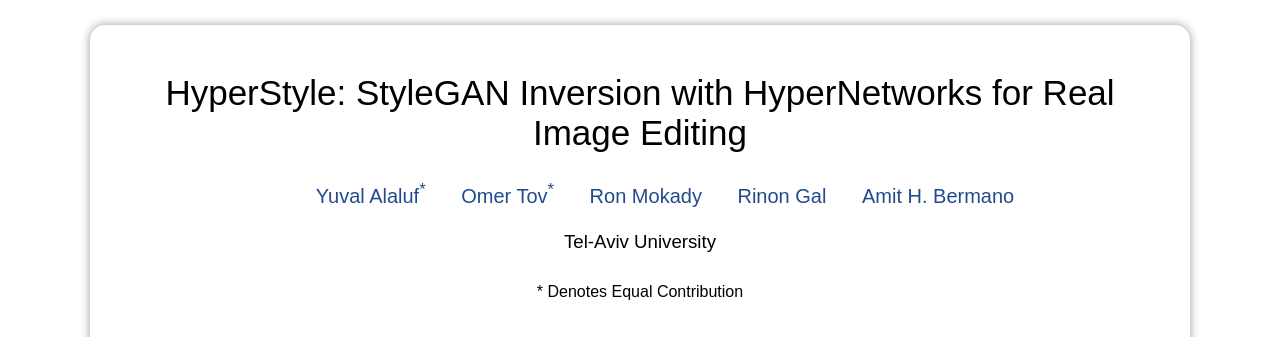
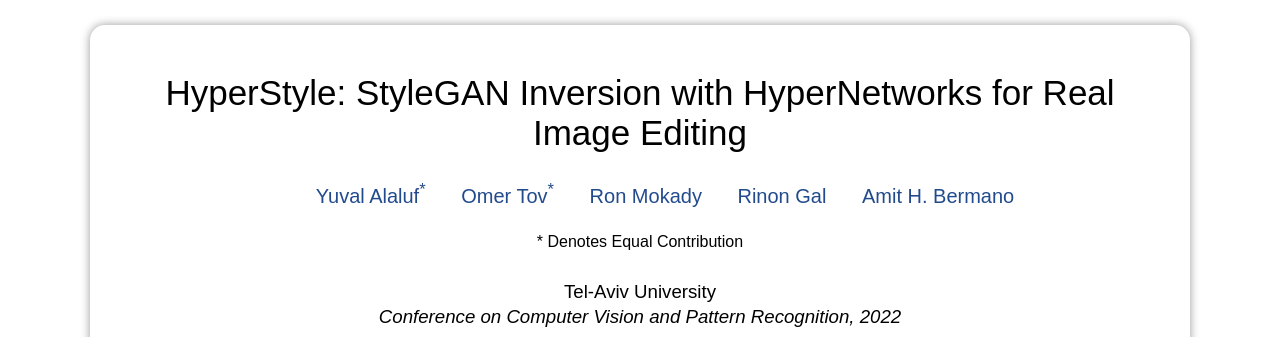
Before and after one commit to yuval-alaluf/hyperstyle, a plain HTML site: page index.html in a window 1280 px wide. Shown: the top 337 px of the page. Drawn offline with nearby package versions, Linux system fonts and the light colour scheme.

Commit message:
Update index.html

```diff
--- a/index.html
+++ b/index.html
@@ -338,9 +338,11 @@
                 <a style="text-decoration: none" href="https://www.cs.tau.ac.il/~amberman/">Amit H. Bermano</a><br>
             </p>
             <p style="text-align:center; font-size:14pt">
+                <a style="font-size:12pt; color:black"> * Denotes Equal Contribution </a>
+                <br><br>
                 Tel-Aviv University
-                <br><br>
-                <a style="font-size:12pt; color:black"> * Denotes Equal Contribution </a>
+                <br>
+                <i>Conference on Computer Vision and Pattern Recognition, 2022</i>
             </p>
             <br>
 
```
